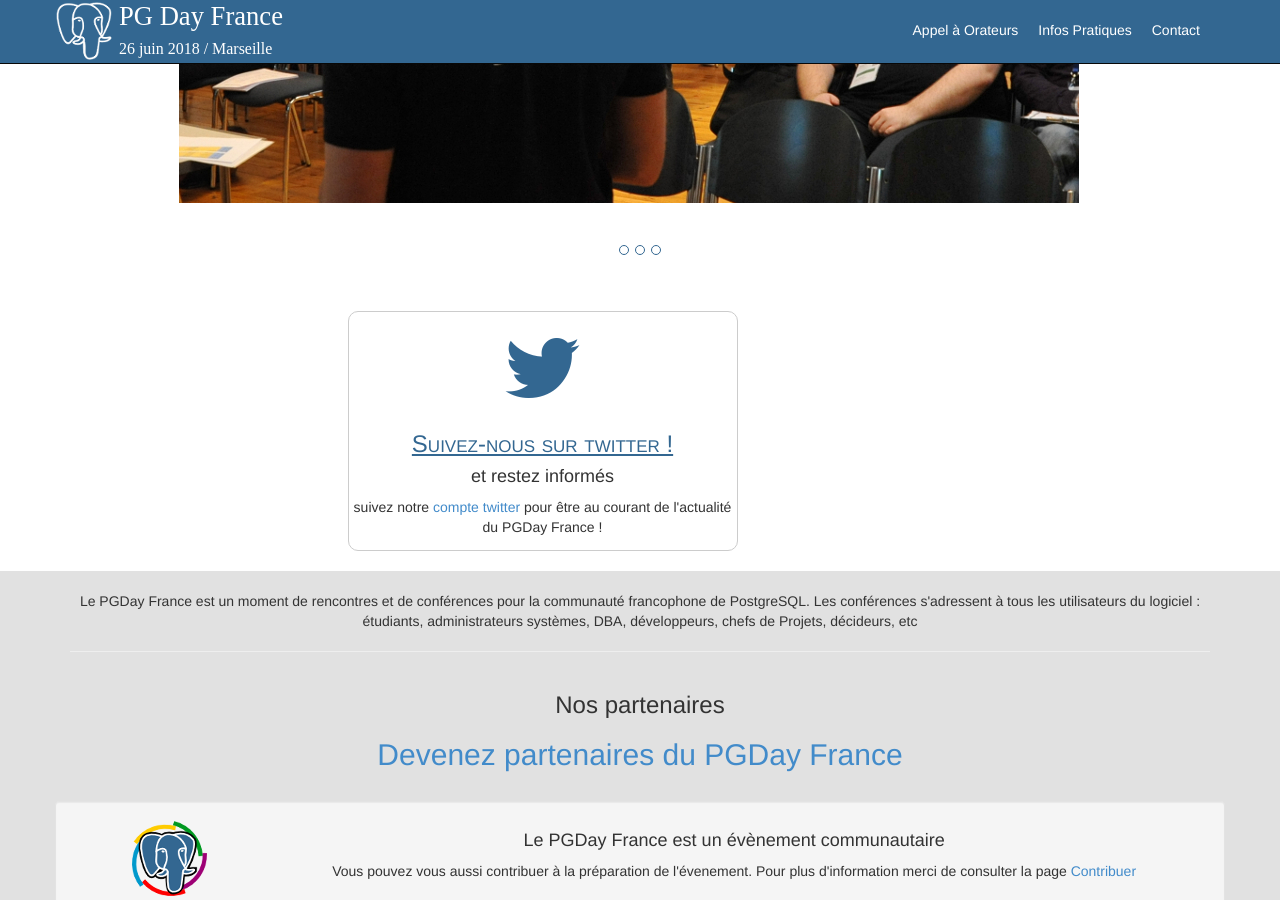
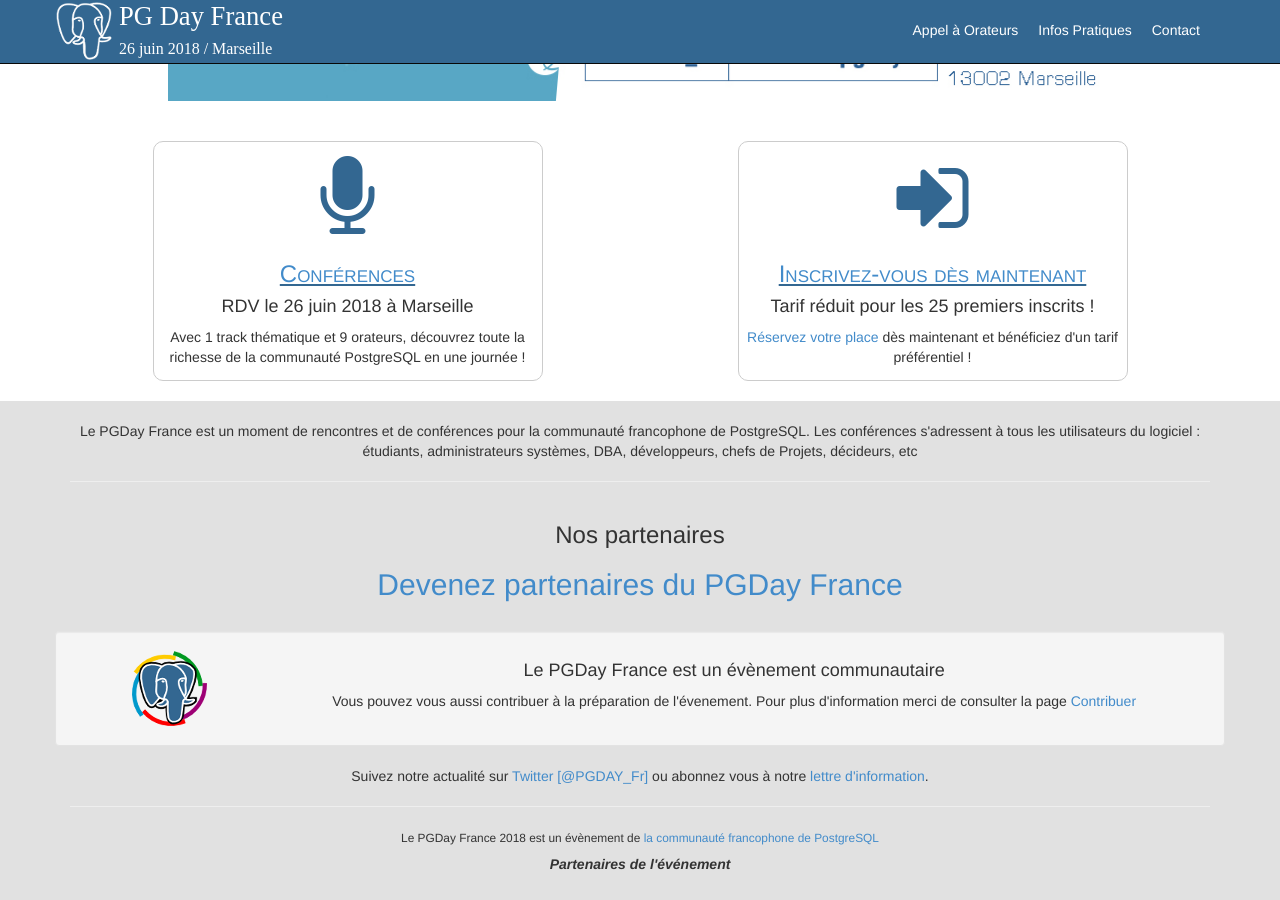
Before and after one commit to postgresqlfr/2024.pgday.fr, a Jekyll site: the page built from index.html, in a window 1280 px wide and 900 px high, scrolled down 397 px. Built offline with Jekyll 4.4.1, drawn with Linux system fonts in a browser that asks for light colours; Markdown is read by kramdown in place of the engine named in the settings.

Commit message:
visuel 950 pgday marseille

```diff
--- a/index.html
+++ b/index.html
@@ -2,7 +2,16 @@
 layout: default
 title: Accueil
 ---
-
+<div class="section">
+    <div class="container">
+        <div class="row">
+            <div class="col-lg-10 col-lg-offset-1">
+            <img src="img/decli-PGday-950X430.jpg" width="950" alt="" class="img-responsive"/>
+            </div>
+        </div>
+    </div>
+</div>
+<!--
 <div id="myCarousel" class="carousel slide">
     <ol class="carousel-indicators">
       <li data-target="#myCarousel" data-slide-to="0" class="active"></li>
@@ -13,7 +22,7 @@
     <div class="carousel-inner">
       <div class="item active">
         <div class="carousel-caption">
-            <img src="img/c1.jpg" />
+            <img src="img/decli-PGday-950X430.jpg" alt=""/>
         </div>
       </div>
       <div class="item">
@@ -35,13 +44,13 @@
       <span class="icon-next"></span>
     </a>
 </div>
-
+-->
 <div class="section">
   <div class="container">
     <div class="row">
 
-<!--
-      <div class="col-lg-3 col-md-3 home_bloc">
+    <div class="col-lg-1 col-md-1"></div>
+      <div class="col-lg-4 col-md-4 home_bloc">
         <a href="/programme.html"><i class="fa fa-microphone"></i></a>
         <h3><a href="/programme.html">Conférences</a></h3>
         <h4>RDV le 26 juin 2018 à Marseille</h4>
@@ -49,15 +58,13 @@
           Avec 1 track thématique et 9 orateurs, découvrez toute la richesse de
           la communauté PostgreSQL en une journée !
         </p>
-        <a class="btn btn-default" href="programme.html" role="button">En
-            savoir plus</a>
+
       </div>
 
-      <div class="col-lg-1 col-md-1"></div>
--->
+      <div class="col-lg-2 col-md-2"></div>
 
-<!--
-      <div class="col-lg-3 col-md-3 home_bloc">
+
+      <div class="col-lg-4 col-md-4 home_bloc">
         <a href="/inscription.html"><i class="fa fa-sign-in"></i></a>
         <h3><a href="/inscription.html">Inscrivez-vous dès maintenant</a></h3>
         <h4>Tarif réduit pour les 25 premiers inscrits ! </h4>
@@ -66,10 +73,9 @@
             et bénéficiez d'un tarif préférentiel !
         </p>
       </div>
--->
+      <div class="col-lg-1 col-md-1"></div>
 
-      <div class="col-lg-3 col-md-1"></div>
-
+      <!--
       <div class="col-lg-4 col-md-4 home_bloc">
         <a href="https://twitter.com/PGDAY_Fr" data-lang="fr"
            title="Page Twitter du PGDay France">
@@ -78,15 +84,16 @@
         <h3>Suivez-nous sur twitter ! </h3>
         <h4>et restez informés</h4>
         <p>
-            <!--
+
               Répondez à notre <a href="/appel.html">Appel à Orateurs</a> et
-            -->
+
             suivez notre
             <a href="https://twitter.com/PGDAY_Fr" data-lang="fr"
                title="Page Twitter du PGDay France">compte twitter</a> pour être au courant de
             l'actualité du PGDay France !
         </p>
       </div>
+      -->
     </div>
   </div>
 </div>
```
Also changed, not shown: img/decli-PGday-950X430.jpg (added).
